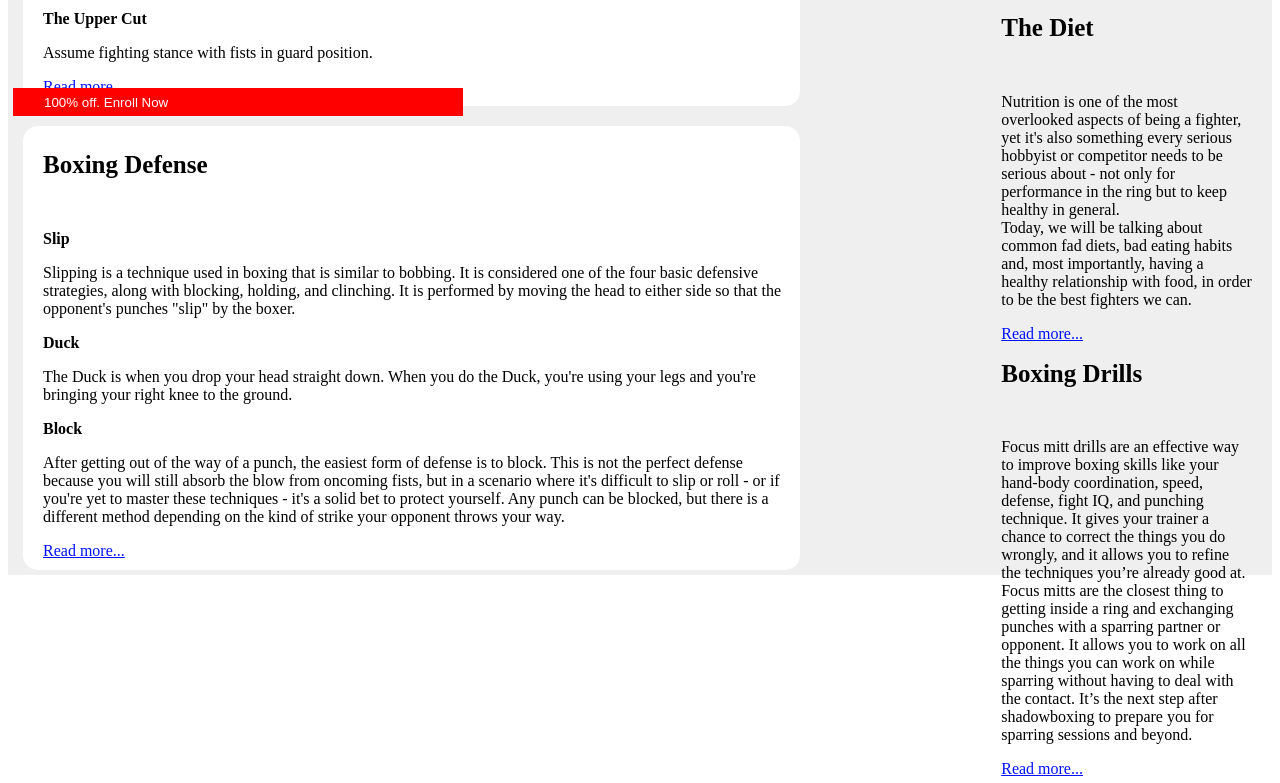
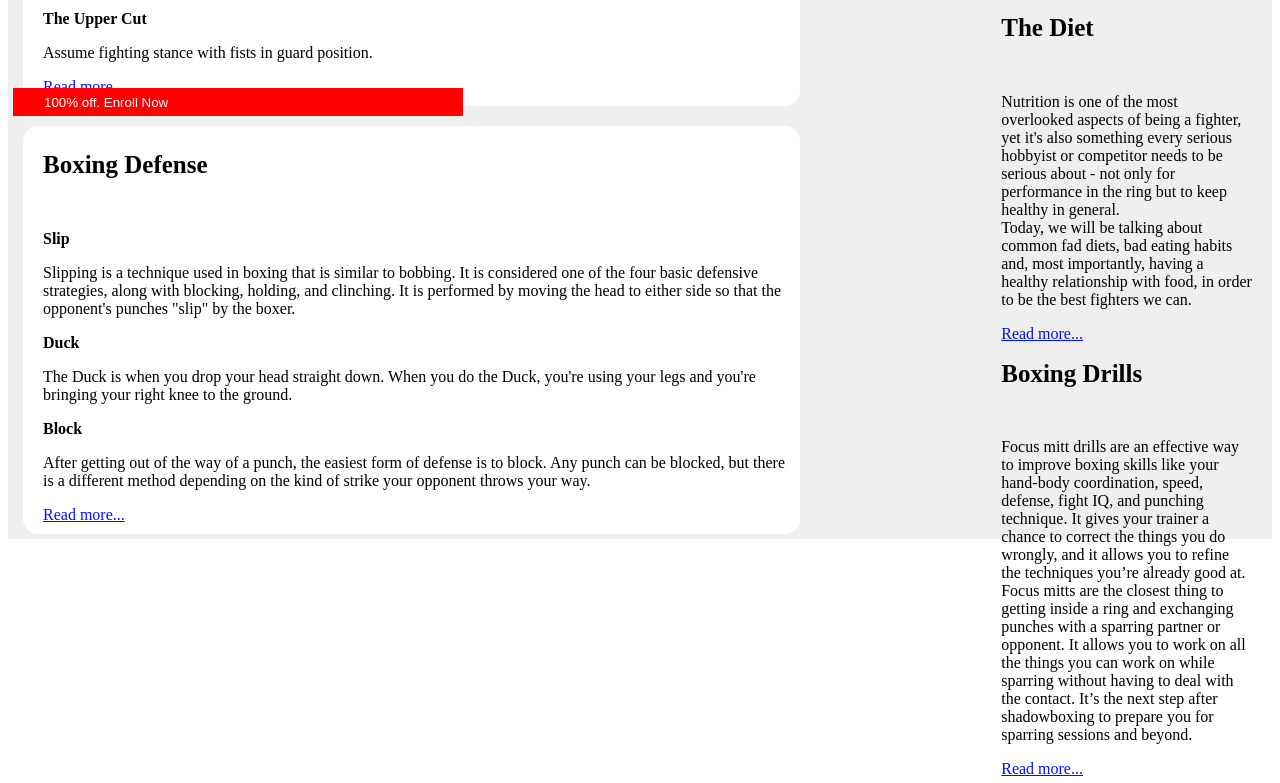
Before and after one commit to iamlucab/kodego, a plain HTML site: page exercise12.html in a window 1280 px wide. Shown: the part 684-1467 px from the top of the page. Drawn offline with Linux system fonts and the light colour scheme.

```diff
--- a/asset/relative-boxmodel-.css
+++ b/asset/relative-boxmodel-.css
@@ -79,8 +79,6 @@ a {
 
 }
 
-
-
 div .promo {
     background-color: red;
     color:white;
@@ -90,8 +88,6 @@ div .promo {
     bottom:0px;
 
 }
-
-
 
 div .alert {
     position:inherit;
--- a/exercise12.html
+++ b/exercise12.html
@@ -65,7 +65,6 @@
 
 					<a href="/">Read more...</a>
 
-
 				</div>
 
 			</div>
@@ -116,10 +115,7 @@
 				<h3>Block</h3>
 				<p>
 					After getting out of the way of a punch, the easiest form of defense is to block.
-
-																																																																						This is not the perfect defense because you will still absorb the blow from oncoming fists, but in a scenario where it's difficult to slip or roll - or if you're yet to master these techniques - it's a solid bet to protect yourself.
-
-																																																																						Any punch can be blocked, but there is a different method depending on the kind of strike your opponent throws your way.
+																																																																	Any punch can be blocked, but there is a different method depending on the kind of strike your opponent throws your way.
 				</p>
 				<a href="/">Read more...</a>
 
```
